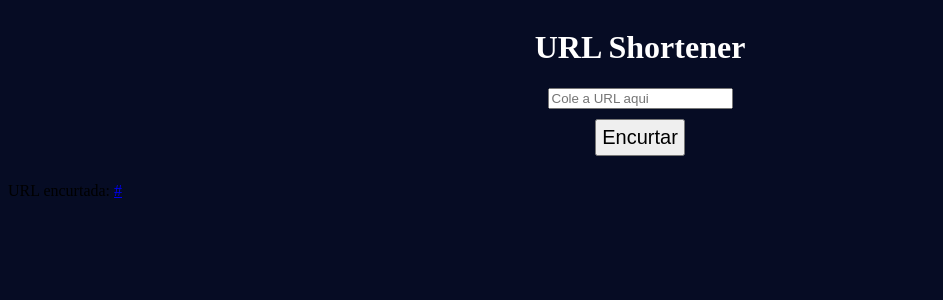
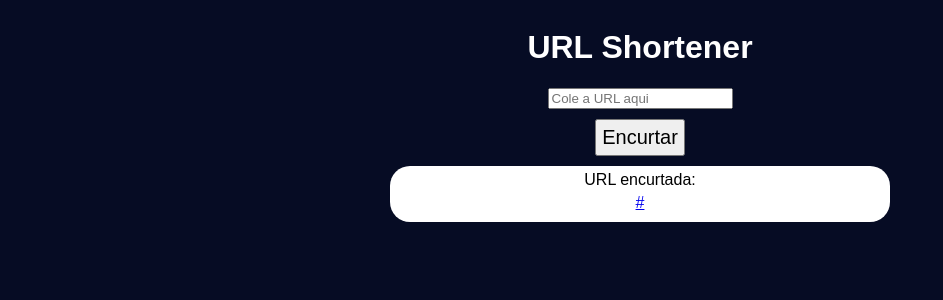
Before and after one commit to gabiwdev/API-URL-Shorter, a Flask app: template templates/index.html in a window 1280 px wide. Shown: the top 300 px of the page, without its empty margins (0-943 px from the left). Run offline with Flask 3, Linux system fonts and the light colour scheme; the template is opened without the code that fills it: most values are stand-ins (such as "Sample title", 1, 10 or a date in 2020).

Commit message:
CSS Update - Adicionado um refino no CSS do site

```diff
--- a/static/styles.css
+++ b/static/styles.css
@@ -1,3 +1,7 @@
+* {
+    font-family: Arial, Helvetica, sans-serif;
+}
+
 body {
     background-color: #060c24;
     display: flex;
@@ -23,3 +27,20 @@ button {
     font-size: 20px;
     padding: 5px;
 }
+
+.resposta {
+    display: flex;
+    background-color: white;
+    border-radius: 20px;
+    flex-direction: column;
+    text-align: center;
+    width: 500px;
+    align-self: center;
+}
+
+.resposta > p, a {
+    align-self: center;
+    display: block;
+    margin: 0 auto;
+    padding: 5px;
+}
--- a/templates/index.html
+++ b/templates/index.html
@@ -19,9 +19,11 @@
     </form>
 
     {% if url_encurtada %}
-        <p> URL encurtada:
-            <a href="{{ url_encurtada }}" target="_blank"> {{ url_encurtada }} </a>
-        </p>
+        <div class="resposta">
+            <p> URL encurtada:
+                <a href="{{ url_encurtada }}" target="_blank"> {{ url_encurtada }} </a>
+            </p>
+        </div>
     {% endif %}
 
 </body>
```
